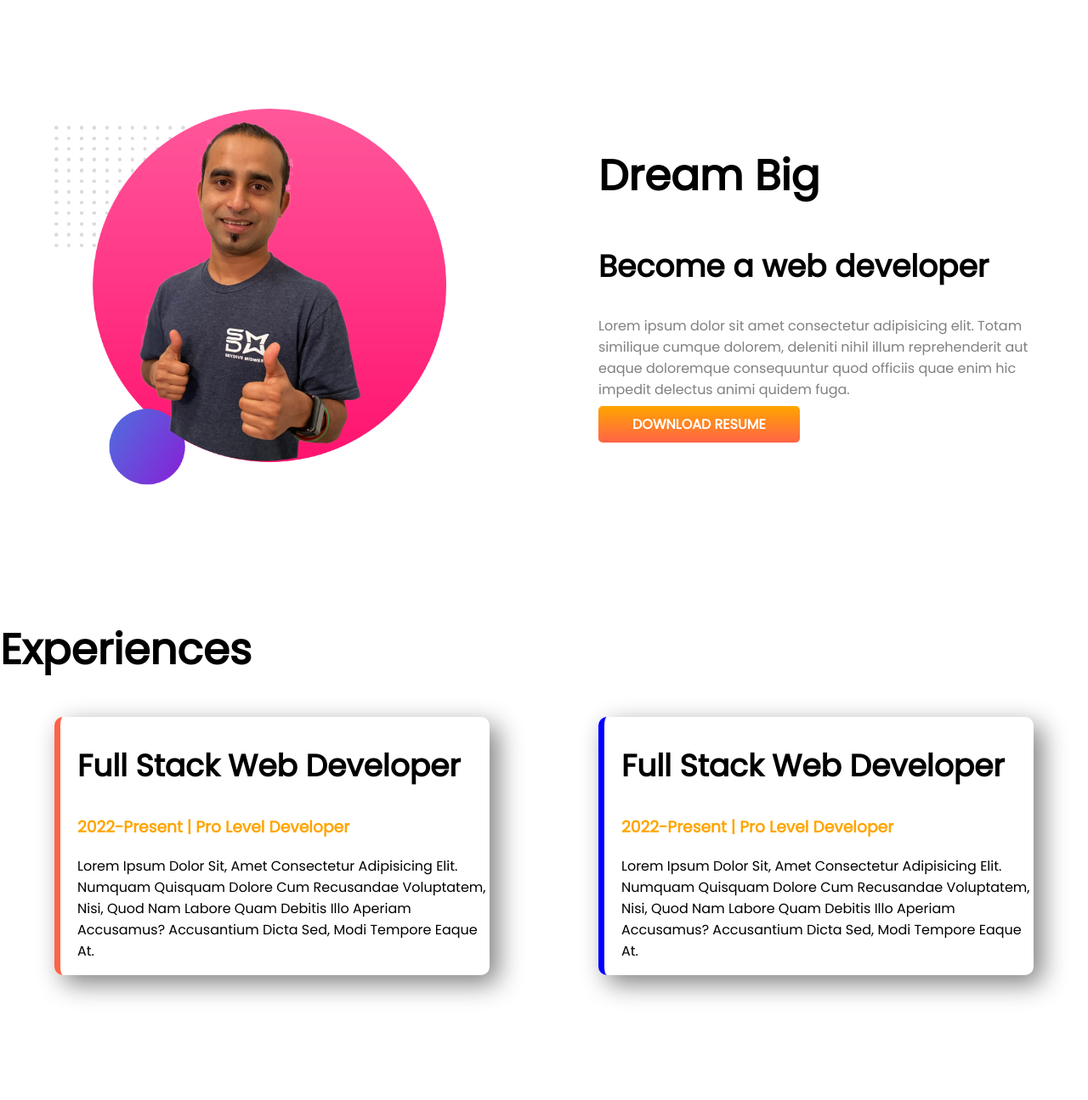
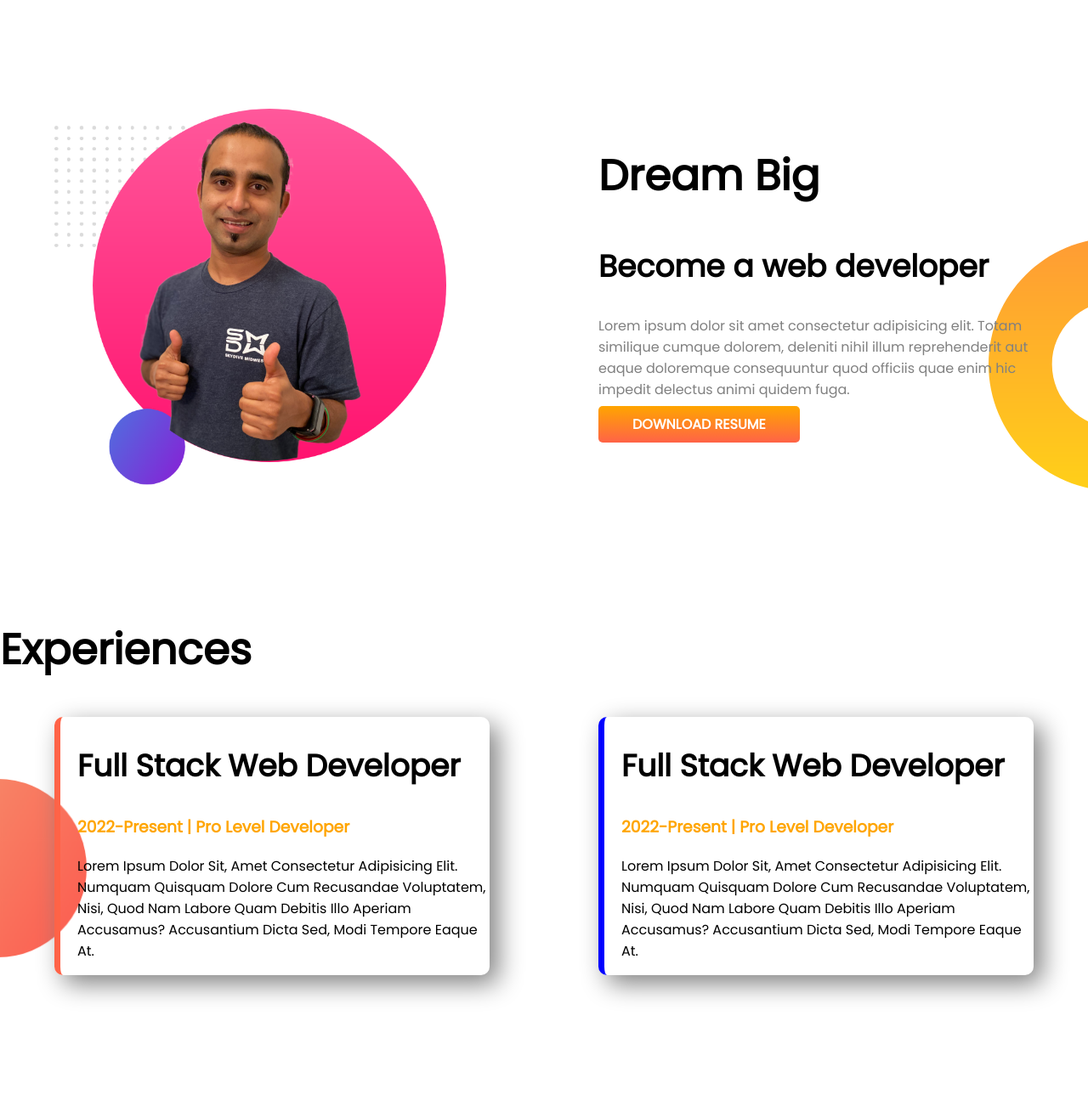
Before and after one commit to Kyaching/my-portfolio, a plain HTML site: page index.html in a window 1280 px wide. Shown: the part 560-1855 px from the top of the page at 85% size. Drawn offline with Linux system fonts and the light colour scheme; the site is published under a folder, as on GitHub Pages, so addresses that start at the root find nothing.

Commit message:
changes image

```diff
--- a/style.css
+++ b/style.css
@@ -41,7 +41,7 @@ h2 {
   background-repeat: no-repeat;
 }
 .dream-big {
-  background-image: url(/images/dream-bg.png);
+  background-image: url(images/dream-bg.png);
   background-repeat: no-repeat;
   background-position: right;
   background-position-y: 100%;
@@ -56,7 +56,7 @@ h2 {
   text-transform: capitalize;
 }
 .experience-area {
-  background-image: url(/images/exp-bg.png);
+  background-image: url(images/exp-bg.png);
   background-repeat: no-repeat;
   background-position-y: 90%;
   background-size: 8%;
```
